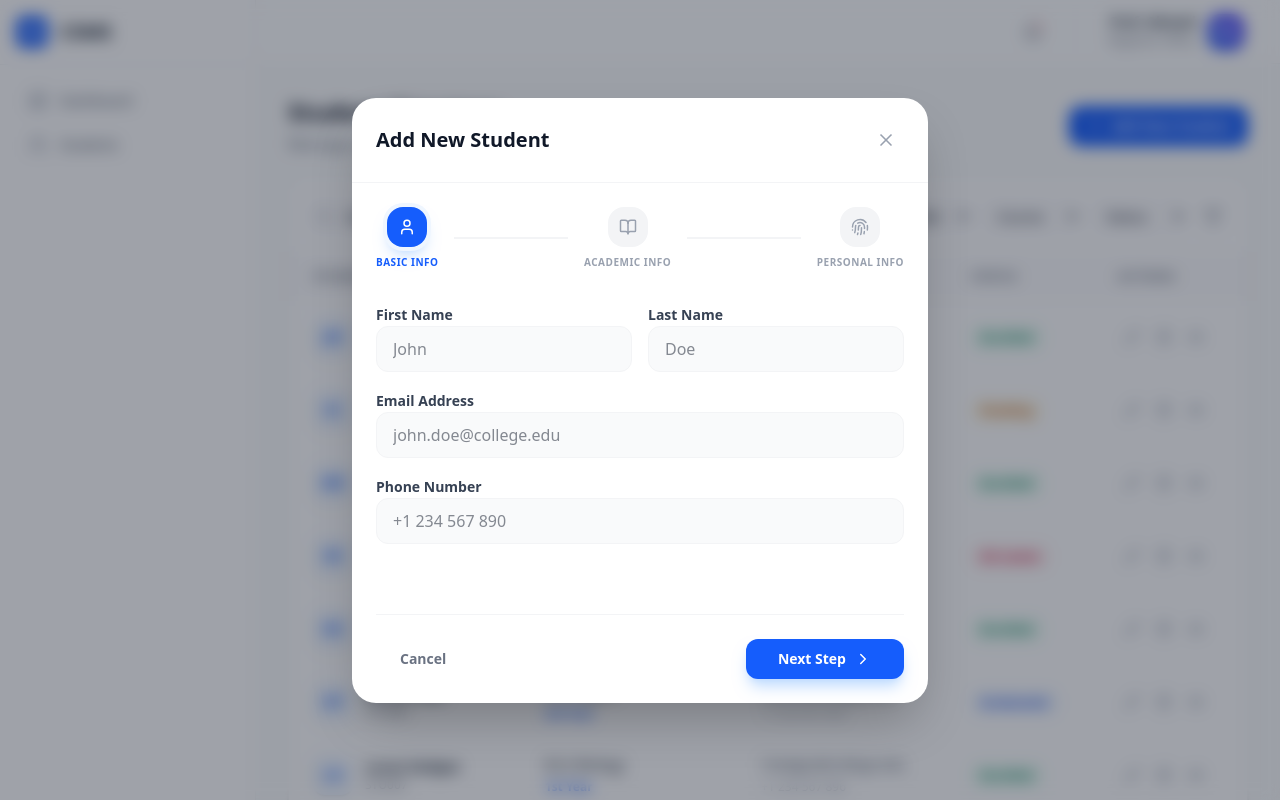
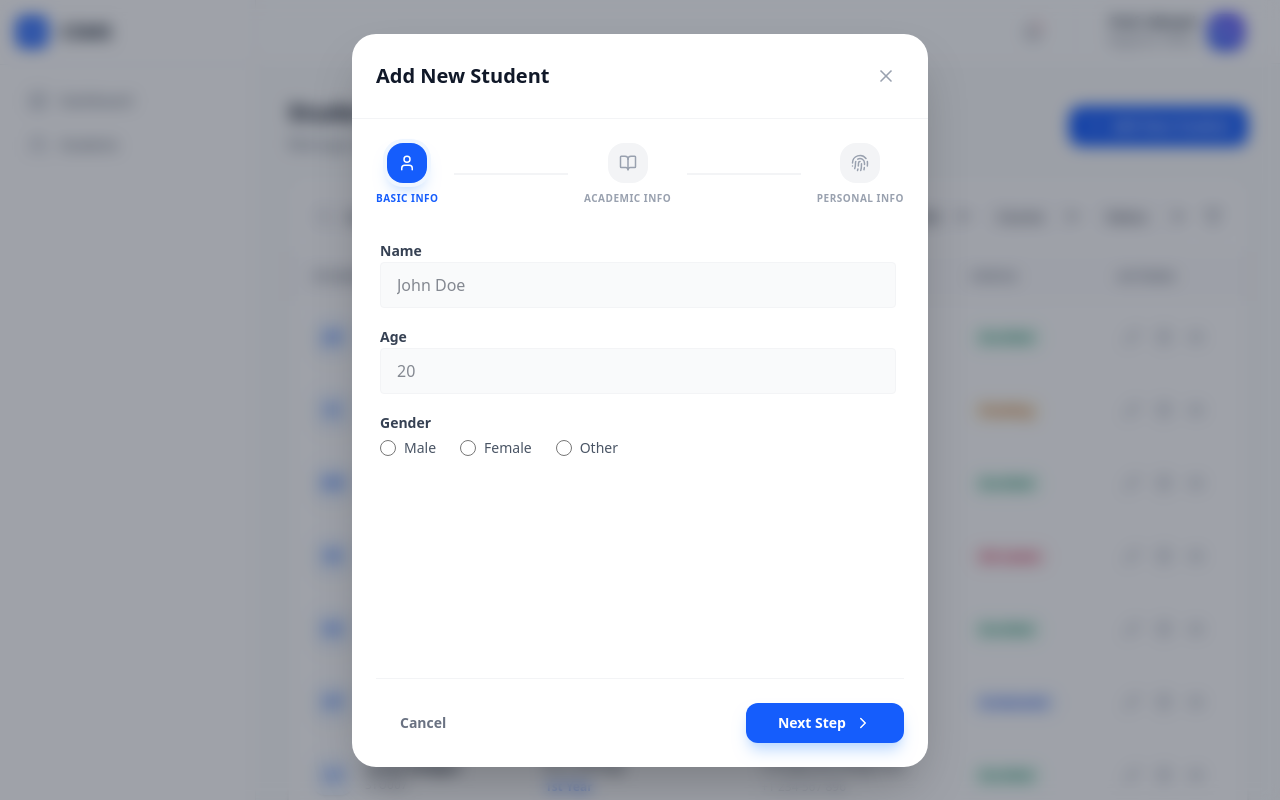
Before and after one commit to hasibmuhammad/csms, a Next.js app: page /students in a window 1280 px wide. Both pictures are taken after typing "Sample" into the empty fields and a click on the button "Add New Student". Shown: the top 800 px of the page. Built offline with nearby package versions, Linux system fonts and the light colour scheme.

Commit message:
feat: Add initial dashboard layout components including sidebar, header, modal, and multi-step student form with student type definition.

```diff
--- a/components/DashboardWrapper.tsx
+++ b/components/DashboardWrapper.tsx
@@ -4,11 +4,11 @@ import { ReactNode, useState } from 'react';
 import Header from './Header';
 import Sidebar from './Sidebar';
 
-interface DashboardWrapperProps {
+interface IProps {
   children: ReactNode;
 }
 
-const DashboardWrapper = ({ children }: DashboardWrapperProps) => {
+const DashboardWrapper = ({ children }: IProps) => {
   const [isSidebarOpen, setIsSidebarOpen] = useState(false);
 
   return (
--- a/components/Header.tsx
+++ b/components/Header.tsx
@@ -2,11 +2,11 @@
 
 import { Bell, Menu } from 'lucide-react';
 
-interface HeaderProps {
+interface IProps {
   onMenuClick: () => void;
 }
 
-const Header = ({ onMenuClick }: HeaderProps) => {
+const Header = ({ onMenuClick }: IProps) => {
   return (
     <header className="h-16 bg-white/80 backdrop-blur-md border-b border-gray-100 sticky top-0 z-40 px-4 lg:px-8 flex items-center justify-between">
       <div className="flex items-center gap-4 flex-1">
--- a/components/MultiStepStudentForm.tsx
+++ b/components/MultiStepStudentForm.tsx
@@ -3,7 +3,7 @@
 import { BookOpen, Check, ChevronLeft, ChevronRight, Fingerprint, User } from 'lucide-react';
 import React, { useState } from 'react';
 
-interface MultiStepFormProps {
+interface IProps {
   onSuccess: () => void;
   onCancel: () => void;
 }
@@ -14,7 +14,7 @@ const steps = [
   { id: 'personal', title: 'Personal Info', icon: <Fingerprint size={18} /> },
 ];
 
-const MultiStepStudentForm = ({ onSuccess, onCancel }: MultiStepFormProps) => {
+const MultiStepStudentForm = ({ onSuccess, onCancel }: IProps) => {
   const [currentStep, setCurrentStep] = useState(0);
 
   const nextStep = () => setCurrentStep((prev) => Math.min(prev + 1, steps.length - 1));
@@ -25,23 +25,30 @@ const MultiStepStudentForm = ({ onSuccess, onCancel }: MultiStepFormProps) => {
       case 0:
         return (
           <div key="step-0" className="space-y-4 animate-in fade-in slide-in-from-right-4 duration-300">
-            <div className="grid grid-cols-2 gap-4">
             <div className="space-y-1.5">
-                <label className="text-sm font-bold text-gray-700">First Name</label>
-                <input type="text" className="w-full px-4 py-2.5 bg-gray-50 border border-gray-100 rounded-xl focus:outline-none focus:ring-2 focus:ring-blue-500/20 transition-all" placeholder="John" />
+              <label className="text-sm font-bold text-gray-700">Name</label>
+              <input type="text" className="w-full px-4 py-2.5 bg-gray-50 border border-gray-100 rounded focus:outline-none focus:ring-2 focus:ring-blue-500/20 transition-all" placeholder="John Doe" />
             </div>
             <div className="space-y-1.5">
-                <label className="text-sm font-bold text-gray-700">Last Name</label>
-                <input type="text" className="w-full px-4 py-2.5 bg-gray-50 border border-gray-100 rounded-xl focus:outline-none focus:ring-2 focus:ring-blue-500/20 transition-all" placeholder="Doe" />
-              </div>
+              <label className="text-sm font-bold text-gray-700">Age</label>
+              <input min={0} type="number" className="w-full px-4 py-2.5 bg-gray-50 border border-gray-100 rounded focus:outline-none focus:ring-2 focus:ring-blue-500/20 transition-all" placeholder="20" />
             </div>
             <div className="space-y-1.5">
-              <label className="text-sm font-bold text-gray-700">Email Address</label>
-              <input type="email" className="w-full px-4 py-2.5 bg-gray-50 border border-gray-100 rounded-xl focus:outline-none focus:ring-2 focus:ring-blue-500/20 transition-all" placeholder="john.doe@college.edu" />
+              <label className="text-sm font-bold text-gray-700">Gender</label>
+              <div className="flex items-center gap-6 pt-1">
+                <label className="flex items-center gap-2 cursor-pointer group">
+                  <input type="radio" name="gender" value="Male" className="w-4 h-4 cursor-pointer accent-blue-600" />
+                  <span className="text-sm font-medium text-gray-600 group-hover:text-blue-600 transition-colors">Male</span>
+                </label>
+                <label className="flex items-center gap-2 cursor-pointer group">
+                  <input type="radio" name="gender" value="Female" className="w-4 h-4 cursor-pointer accent-blue-600" />
+                  <span className="text-sm font-medium text-gray-600 group-hover:text-blue-600 transition-colors">Female</span>
+                </label>
+                <label className="flex items-center gap-2 cursor-pointer group">
+                  <input type="radio" name="gender" value="Other" className="w-4 h-4 cursor-pointer accent-blue-600" />
+                  <span className="text-sm font-medium text-gray-600 group-hover:text-blue-600 transition-colors">Other</span>
+                </label>
               </div>
-            <div className="space-y-1.5">
-              <label className="text-sm font-bold text-gray-700">Phone Number</label>
-              <input type="tel" className="w-full px-4 py-2.5 bg-gray-50 border border-gray-100 rounded-xl focus:outline-none focus:ring-2 focus:ring-blue-500/20 transition-all" placeholder="+1 234 567 890" />
             </div>
           </div>
         );
@@ -49,34 +56,19 @@ const MultiStepStudentForm = ({ onSuccess, onCancel }: MultiStepFormProps) => {
         return (
           <div key="step-1" className="space-y-4 animate-in fade-in slide-in-from-right-4 duration-300">
             <div className="space-y-1.5">
-              <label className="text-sm font-bold text-gray-700">Course Selection</label>
-              <select className="w-full px-4 py-2.5 bg-gray-50 border border-gray-100 rounded-xl focus:outline-none focus:ring-2 focus:ring-blue-500/20 transition-all">
-                <option>B.Sc Computer Science</option>
-                <option>BA Psychology</option>
-                <option>B.Tech Engineering</option>
-              </select>
-            </div>
-            <div className="grid grid-cols-2 gap-4">
-              <div className="space-y-1.5">
-                <label className="text-sm font-bold text-gray-700">Registration Year</label>
-                <select className="w-full px-4 py-2.5 bg-gray-50 border border-gray-100 rounded-xl focus:outline-none focus:ring-2 focus:ring-blue-500/20 transition-all">
-                  <option>1st Year</option>
-                  <option>2nd Year</option>
-                  <option>3rd Year</option>
-                  <option>4th Year</option>
-                </select>
+              <label className="text-sm font-bold text-gray-700">Course</label>
+              <input type="text" className="w-full px-4 py-2.5 bg-gray-50 border border-gray-100 rounded focus:outline-none focus:ring-2 focus:ring-blue-500/20 transition-all" placeholder="B.Sc Computer Science" />
             </div>
             <div className="space-y-1.5">
-                <label className="text-sm font-bold text-gray-700">Semester</label>
-                <select className="w-full px-4 py-2.5 bg-gray-50 border border-gray-100 rounded-xl focus:outline-none focus:ring-2 focus:ring-blue-500/20 transition-all">
-                  <option>Fall 2025</option>
-                  <option>Spring 2026</option>
-                </select>
-              </div>
+              <label className="text-sm font-bold text-gray-700">Admission Date</label>
+              <input type="date" className="w-full px-4 py-2.5 bg-gray-50 border border-gray-100 rounded focus:outline-none focus:ring-2 focus:ring-blue-500/20 transition-all" />
             </div>
             <div className="space-y-1.5">
-              <label className="text-sm font-bold text-gray-700">Student ID (Auto-generated)</label>
-              <input type="text" disabled className="w-full px-4 py-2.5 bg-gray-100 border border-gray-100 rounded-xl text-gray-500" defaultValue="STU2025001" />
+              <label className="text-sm font-bold text-gray-700">Status</label>
+              <select className="w-full px-4 py-2.5 bg-gray-50 border border-gray-100 rounded focus:outline-none focus:ring-2 focus:ring-blue-500/20 transition-all">
+                <option value="active">Active</option>
+                <option value="deleted">Deleted</option>
+              </select>
             </div>
           </div>
         );
@@ -84,22 +76,13 @@ const MultiStepStudentForm = ({ onSuccess, onCancel }: MultiStepFormProps) => {
         return (
           <div key="step-2" className="space-y-4 animate-in fade-in slide-in-from-right-4 duration-300">
             <div className="space-y-1.5">
-              <label className="text-sm font-bold text-gray-700">Home Address</label>
-              <textarea rows={3} className="w-full px-4 py-2.5 bg-gray-50 border border-gray-100 rounded-xl focus:outline-none focus:ring-2 focus:ring-blue-500/20 transition-all" placeholder="123 College St, University Town" />
-            </div>
-            <div className="grid grid-cols-2 gap-4">
-              <div className="space-y-1.5">
-                <label className="text-sm font-bold text-gray-700">Date of Birth</label>
-                <input type="date" className="w-full px-4 py-2.5 bg-gray-50 border border-gray-100 rounded-xl focus:outline-none focus:ring-2 focus:ring-blue-500/20 transition-all" />
-              </div>
-              <div className="space-y-1.5">
-                <label className="text-sm font-bold text-gray-700">Gender</label>
-                <select className="w-full px-4 py-2.5 bg-gray-50 border border-gray-100 rounded-xl focus:outline-none focus:ring-2 focus:ring-blue-500/20 transition-all">
-                  <option>Male</option>
-                  <option>Female</option>
-                  <option>Other</option>
+              <label className="text-sm font-bold text-gray-700">Hobby</label>
+              <select className="w-full px-4 py-2.5 bg-gray-50 border border-gray-100 rounded focus:outline-none focus:ring-2 focus:ring-blue-500/20 transition-all">
+                <option>Reading</option>
+                <option>Travelling</option>
+                <option>Movies</option>
+                <option>Games</option>
               </select>
-              </div>
             </div>
           </div>
         );
@@ -109,8 +92,9 @@ const MultiStepStudentForm = ({ onSuccess, onCancel }: MultiStepFormProps) => {
   };
 
   return (
-    <div className="space-y-8">
+    <div className="flex flex-col h-[600px]">
       {/* Stepper */}
+      <div className="flex-none mb-8">
         <div className="flex items-center justify-between">
           {steps.map((step, idx) => (
             <React.Fragment key={step.id}>
@@ -132,14 +116,16 @@ const MultiStepStudentForm = ({ onSuccess, onCancel }: MultiStepFormProps) => {
             </React.Fragment>
           ))}
         </div>
+      </div>
 
       {/* Form Content */}
-      <div className="min-h-[280px]">
+      <div className="flex-1 overflow-y-auto px-1 pr-2 pb-2">
         {renderStepContent()}
       </div>
 
       {/* Actions */}
-      <div className="flex items-center justify-between border-t border-gray-100 pt-6">
+      <div className="flex-none mt-8 pt-6 border-t border-gray-100">
+        <div className="flex items-center justify-between">
           <button
             onClick={currentStep === 0 ? onCancel : prevStep}
             className="cursor-pointer px-6 py-2.5 text-sm font-bold text-gray-500 hover:text-gray-700 hover:bg-gray-100 rounded-xl transition-all flex items-center gap-2"
@@ -164,6 +150,7 @@ const MultiStepStudentForm = ({ onSuccess, onCancel }: MultiStepFormProps) => {
           </button>
         </div>
       </div>
+    </div>
   );
 };
 
--- a/components/Sidebar.tsx
+++ b/components/Sidebar.tsx
@@ -4,12 +4,12 @@ import { LayoutDashboard, Users, X } from "lucide-react";
 import Link from "next/link";
 
 
-interface SidebarProps {
+interface IProps {
   isOpen: boolean;
   setIsOpen: (isOpen: boolean) => void;
 }
 
-const Sidebar = ({ isOpen, setIsOpen }: SidebarProps) => {
+const Sidebar = ({ isOpen, setIsOpen }: IProps) => {
   const menuItems = [
     { name: 'Dashboard', href: '/', icon: <LayoutDashboard size={20} /> },
     { name: 'Students', href: '/students', icon: <Users size={20} /> },
--- a/components/ui/Modal.tsx
+++ b/components/ui/Modal.tsx
@@ -3,7 +3,7 @@
 import { X } from 'lucide-react';
 import React, { useEffect } from 'react';
 
-interface ModalProps {
+interface IProps {
   isOpen: boolean;
   onClose: () => void;
   title: string;
@@ -11,7 +11,7 @@ interface ModalProps {
   footer?: React.ReactNode;
 }
 
-const Modal = ({ isOpen, onClose, title, children, footer }: ModalProps) => {
+const Modal = ({ isOpen, onClose, title, children, footer }: IProps) => {
   // Prevent scrolling when modal is open
   useEffect(() => {
     if (isOpen) {
@@ -49,7 +49,7 @@ const Modal = ({ isOpen, onClose, title, children, footer }: ModalProps) => {
         </div>
 
         {/* Content */}
-        <div className="flex-1 p-6 overflow-y-auto custom-scrollbar">
+        <div className="flex-1 p-6 overflow-y-auto">
           {children}
         </div>
 
--- /dev/null
+++ b/types/index.ts
@@ -0,0 +1,12 @@
+export interface IStudent {
+    id: string;
+    name: string;
+    age: number;
+    gender: 'Male' | 'Female' | 'Other';
+    course: string;
+    hobby: 'Reading' | 'Travelling' | 'Movies' | 'Games';
+    admissionDate: string;
+    status: 'Active' | 'Deleted';
+    createdAt: string;
+    updatedAt: string;
+}
```
Lines whose indentation alone changed are shown as unchanged.
